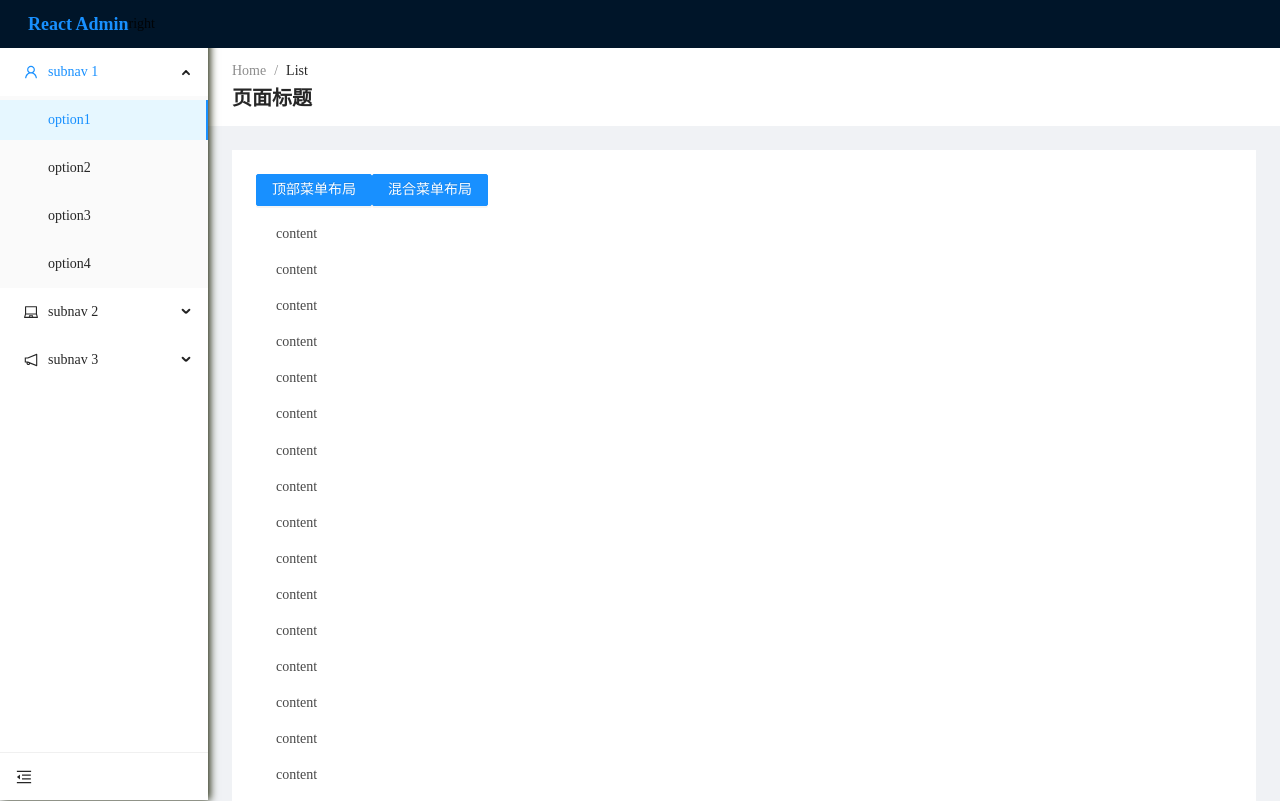
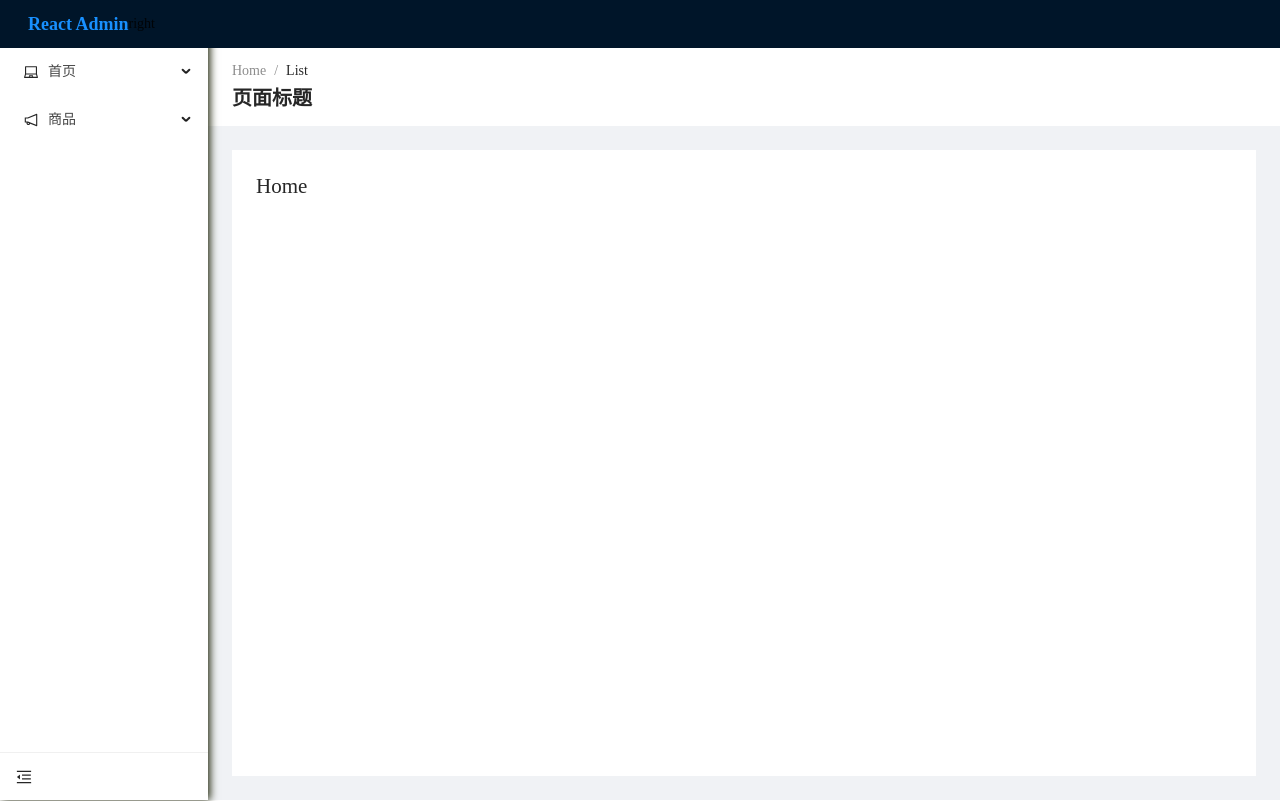
Before and after one commit to vangleer/react-admin, a React (Create React App) app: page /#/home in a window 1280 px wide. Shown: the top 801 px of the page. Built offline with nearby package versions, Linux system fonts and the light colour scheme.

Commit message:
feat: 处理路由

```diff
--- a/src/App.tsx
+++ b/src/App.tsx
@@ -1,9 +1,9 @@
 import { useRoutes } from 'react-router-dom'
-import routes from '@/router'
+import ruoter from '@/router'
 function App() {
-  return(
+  return (
     <div className='ra-app'>
-      {useRoutes(routes)}
+      {useRoutes(ruoter)}
     </div>
   )
 }
--- /dev/null
+++ b/src/components/layout/AppBreadcrumb.tsx
@@ -0,0 +1,20 @@
+import { Breadcrumb } from 'antd';
+import React from 'react';
+import './index.less'
+
+export default function AppBreadcrumb() {
+  return <>
+    <div className='ra-layout-breadcrumb'>
+      <Breadcrumb>
+        <Breadcrumb.Item>Home</Breadcrumb.Item>
+        <Breadcrumb.Item>List</Breadcrumb.Item>
+      </Breadcrumb>
+
+      <div className='ra-layout-breadcrumb-heading'>
+        <div className='ra-layout-breadcrumb-heading-left'>
+          <span className='ra-layout-breadcrumb-heading-title'>页面标题</span>
+        </div>
+      </div>
+    </div>
+  </>
+}
--- /dev/null
+++ b/src/components/layout/AppHeader.tsx
@@ -0,0 +1,36 @@
+import { Layout, Menu } from 'antd';
+import React from 'react';
+import './index.less'
+
+const { Header } = Layout;
+export default function AppHeader(props) {
+  return (
+    <>
+      <Header style={{ height: 48, lineHeight: 48, background: 'transparent' }}>
+      </Header>
+      <Header className="ra-layout-header">
+        <div className='ra-layout-header-left'>
+          <a className='ra-logo' href="/">
+            <h1>React Admin</h1>
+          </a>
+        </div>
+
+        {props.mode === 'top' && <div className='ra-layout-header-nav'>
+          <Menu
+            mode="horizontal"
+            defaultSelectedKeys={['1']}
+            defaultOpenKeys={['sub1']}
+            style={{
+              borderBottom: 0
+            }}
+            items={props.items2}
+          />
+        </div>}
+
+        <div className='ra-layout-header-right'>
+          right
+        </div>
+      </Header>
+    </>
+  )
+}
--- /dev/null
+++ b/src/components/layout/AppSider.tsx
@@ -0,0 +1,45 @@
+import { MenuFoldOutlined, MenuUnfoldOutlined } from '@ant-design/icons';
+import { Layout, Menu, Button } from 'antd';
+import React from 'react';
+import './index.less'
+
+const { Sider } = Layout;
+export default function AppSider(props) {
+  const { collapsed, setCollapsed, mode, items2 } = props
+  return (
+    <>
+      <div style={{ width: collapsed ? 48 : 208 }} className='ra-layout-sider-ghost'></div>
+      {
+        mode !== 'top' && <Sider
+          collapsible
+          collapsed={collapsed}
+          onCollapse={value => setCollapsed(value)}
+          collapsedWidth={48}
+          theme="light"
+          width={208}
+          style={{ paddingTop: 48 }}
+          className="ra-layout-sider"
+          trigger={<Button style={{ width: 48, height: 48 }} type={collapsed ? 'link' : 'text'} icon={collapsed ? <MenuUnfoldOutlined /> : <MenuFoldOutlined />} />}
+        >
+          {
+            mode === 'side' && <div className='ra-layout-sider-logo'>
+              <a className='ra-logo' href="/">
+                <h1>React Admin</h1>
+              </a>
+            </div>
+          }
+          <Menu
+            mode='inline'
+            defaultSelectedKeys={['1']}
+            defaultOpenKeys={['sub1']}
+            style={{
+              height: '100%',
+              borderRight: 0
+            }}
+            items={items2}
+          />
+        </Sider>
+      }
+    </>
+  )
+}
--- a/src/components/layout/index.tsx
+++ b/src/components/layout/index.tsx
@@ -1,6 +1,11 @@
-import { LaptopOutlined, NotificationOutlined, UserOutlined, MenuFoldOutlined, MenuUnfoldOutlined } from '@ant-design/icons';
-import { Breadcrumb, Layout, Menu, Button } from 'antd';
+import { LaptopOutlined, NotificationOutlined, UserOutlined } from '@ant-design/icons';
+import { Layout } from 'antd';
 import React, { useState } from 'react';
+import { Outlet } from 'react-router-dom'
+import { menuList } from '@/router'
+import AppHeader from './AppHeader'
+import AppSider from './AppSider'
+import AppBreadcrumb from './AppBreadcrumb'
 import './index.less'
 
 const layoutType = [
@@ -8,104 +13,39 @@ const layoutType = [
   { type: 'mix', title: '混合菜单布局' }
 ]
 
-const { Header, Content, Sider } = Layout;
-const items2 = [UserOutlined, LaptopOutlined, NotificationOutlined].map((icon, index) => {
-  const key = String(index + 1);
-  return {
-    key: `sub${key}`,
-    icon: React.createElement(icon),
-    label: `subnav ${key}`,
-    children: new Array(4).fill(null).map((_, j) => {
-      const subKey = index * 4 + j + 1;
-      return {
-        key: subKey,
-        label: `option${subKey}`,
-      };
-    }),
-  };
-});
+const { Content, Sider } = Layout;
+
+// [UserOutlined, LaptopOutlined, NotificationOutlined].map((icon, index) => {
+//   const key = String(index + 1);
+//   return {
+//     key: `sub${key}`,
+//     icon: React.createElement(icon),
+//     label: `subnav ${key}`,
+//     children: new Array(4).fill(null).map((_, j) => {
+//       const subKey = index * 4 + j + 1;
+//       return {
+//         key: subKey,
+//         label: `option${subKey}`,
+//       };
+//     }),
+//   };
+// });
 
 const AppLayout = () => {
   const [collapsed, setCollapsed] = useState(false)
   const [mode, setMode] = useState<any>('inline')
+  const items2 = menuList
   return (
     <div className={`ra-layout ra-layout-${mode}`}>
       <Layout style={{ minHeight: '100vh' }}>
-        <Header style={{ height: 48, lineHeight: 48, background: 'transparent' }}>
-        </Header>
-        <Header className="ra-layout-header">
-          <div className='ra-layout-header-left'>
-            <a className='ra-logo' href="/">
-              <h1>React Admin</h1>
-            </a>
-          </div>
-
-          {mode === 'top' && <div className='ra-layout-header-nav'>
-            <Menu
-              mode="horizontal"
-              defaultSelectedKeys={['1']}
-              defaultOpenKeys={['sub1']}
-              style={{
-                borderBottom: 0
-              }}
-              items={items2}
-            />
-          </div>}
-
-          <div className='ra-layout-header-right'>
-            right
-          </div>
-        </Header>
-
+        <AppHeader mode={mode} items={items2} />
         <Layout>
-          <div style={{ width: collapsed ? 48 : 208 }} className='ra-layout-sider-ghost'></div>
-          {
-            mode !== 'top' && <Sider
-              collapsible
-              collapsed={collapsed}
-              onCollapse={value => setCollapsed(value)}
-              collapsedWidth={48}
-              theme="light"
-              width={208}
-              style={{ paddingTop: 48 }}
-              className="ra-layout-sider"
-              trigger={<Button style={{ width: 48, height: 48 }} type={collapsed ? 'link' : 'text'} icon={collapsed ? <MenuUnfoldOutlined /> : <MenuFoldOutlined />} />}
-            >
-              {
-                mode === 'side' && <div className='ra-layout-sider-logo'>
-                  <a className='ra-logo' href="/">
-                    <h1>React Admin</h1>
-                  </a>
-                </div>
-              }
-              <Menu
-                mode='inline'
-                defaultSelectedKeys={['1']}
-                defaultOpenKeys={['sub1']}
-                style={{
-                  height: '100%',
-                  borderRight: 0
-                }}
-                items={items2}
-              />
-            </Sider>
-          }
+          <AppSider collapsed={collapsed} mode={mode} setCollapsed={setCollapsed} items2={items2} />
           <Layout>
-            <div className='ra-layout-breadcrumb'>
-              <Breadcrumb>
-                <Breadcrumb.Item>Home</Breadcrumb.Item>
-                <Breadcrumb.Item>List</Breadcrumb.Item>
-              </Breadcrumb>
-
-              <div className='ra-layout-breadcrumb-heading'>
-                <div className='ra-layout-breadcrumb-heading-left'>
-                  <span className='ra-layout-breadcrumb-heading-title'>页面标题</span>
-                </div>
-              </div>
-            </div>
-
+            <AppBreadcrumb />
             <Content className="ra-layout-content">
-              {
+              <Outlet />
+              {/* {
                 layoutType.map(v => (
                   <Button type='primary' onClick={() => setMode(v.type)}>{v.title}</Button>
                 ))
@@ -114,7 +54,7 @@ const AppLayout = () => {
                 new Array(100).fill('content').map(v => (
                   <div style={{ margin: 20 }}>{v}</div>
                 ))
-              }
+              } */}
             </Content>
           </Layout>
         </Layout>
--- a/src/router/index.tsx
+++ b/src/router/index.tsx
@@ -1,16 +1,95 @@
-import React from 'react'
-import { Navigate } from 'react-router-dom'
+import React, { lazy, Suspense } from 'react'
+import { Navigate, RouteObject, Link } from 'react-router-dom'
+import { LaptopOutlined, NotificationOutlined } from '@ant-design/icons';
+import Layout from '@/components/layout/index'
 
-const Home = React.lazy(() => import('@/views/home'))
-const routes = [
+export const mainRoutes = [
   {
     path: '/',
-    element: <Navigate to="/home" />
+    component: Layout,
+    meta: {
+      title: '首页',
+      icon: LaptopOutlined
+    },
+    children: [
+      {
+        path: '/home',
+        component: lazy(() => import('@/views/home')),
+        meta: {
+          title: 'Home'
+        }
+      }
+    ]
   },
   {
-    path: '/home',
-    element: <Home />
+    path: '/goods',
+    component: Layout,
+    meta: {
+      title: '商品',
+      icon: NotificationOutlined
+    },
+    children: [
+      {
+        path: '/goods/info',
+        component: lazy(() => import('@/views/goods/Info')),
+        meta: {
+          title: '商品详情'
+        }
+      },
+      {
+        path: '/goods/category',
+        component: lazy(() => import('@/views/goods/Category')),
+        meta: {
+          title: '商品分类'
+        }
+      }
+    ]
+  }
+]
+const routes = [
+  ...mainRoutes,
+  {
+    path: '/login',
+    component: lazy(() => import('@/views/Login'))
+  },
+  {
+    path: '*',
+    component: lazy(() => import('@/views/NotFound'))
   }
 ]
 
-export default routes
+function mapRoutes(routes) {
+  if (!routes) return
+  return routes.map((item, index) => {
+    const key = item.path
+    return {
+      key: key,
+      icon: item.meta?.icon && <item.meta.icon />,
+      label: <Link to={item.path}>{item.meta?.title}</Link>,
+      children: mapRoutes(item.children)
+    };
+  })
+}
+
+
+
+// 路由处理方式
+const generateRouter = (routers: any) => {
+  return routers.map((item: any) => {
+    if (item.children) {
+      item.children = generateRouter(item.children)
+    }
+    item.element = <Suspense fallback={
+      <div>加载中...</div>
+    }>
+      {/* 把懒加载的异步路由变成组件装载进去 */}
+      <item.component />
+    </Suspense>
+    return item
+  })
+}
+
+
+export const menuList = mapRoutes(routes)
+
+export default generateRouter(routes)
--- /dev/null
+++ b/src/views/Login.tsx
@@ -0,0 +1,3 @@
+export default function Login() {
+  return <h2>Login</h2>
+}
--- /dev/null
+++ b/src/views/NotFound.tsx
@@ -0,0 +1,3 @@
+export default function NotFound() {
+  return <h2>NotFound</h2>
+}
--- /dev/null
+++ b/src/views/goods/Category.tsx
@@ -0,0 +1,3 @@
+export default function Category() {
+  return <h2>Category</h2>
+}
--- /dev/null
+++ b/src/views/goods/Info.tsx
@@ -0,0 +1,3 @@
+export default function Category() {
+  return <h2>Info</h2>
+}
--- a/src/views/home.tsx
+++ b/src/views/home.tsx
@@ -1,4 +1,3 @@
-import Layout from '@/components/layout'
 export default function Home() {
-  return <Layout />
+  return <h2>Home</h2>
 }
```
